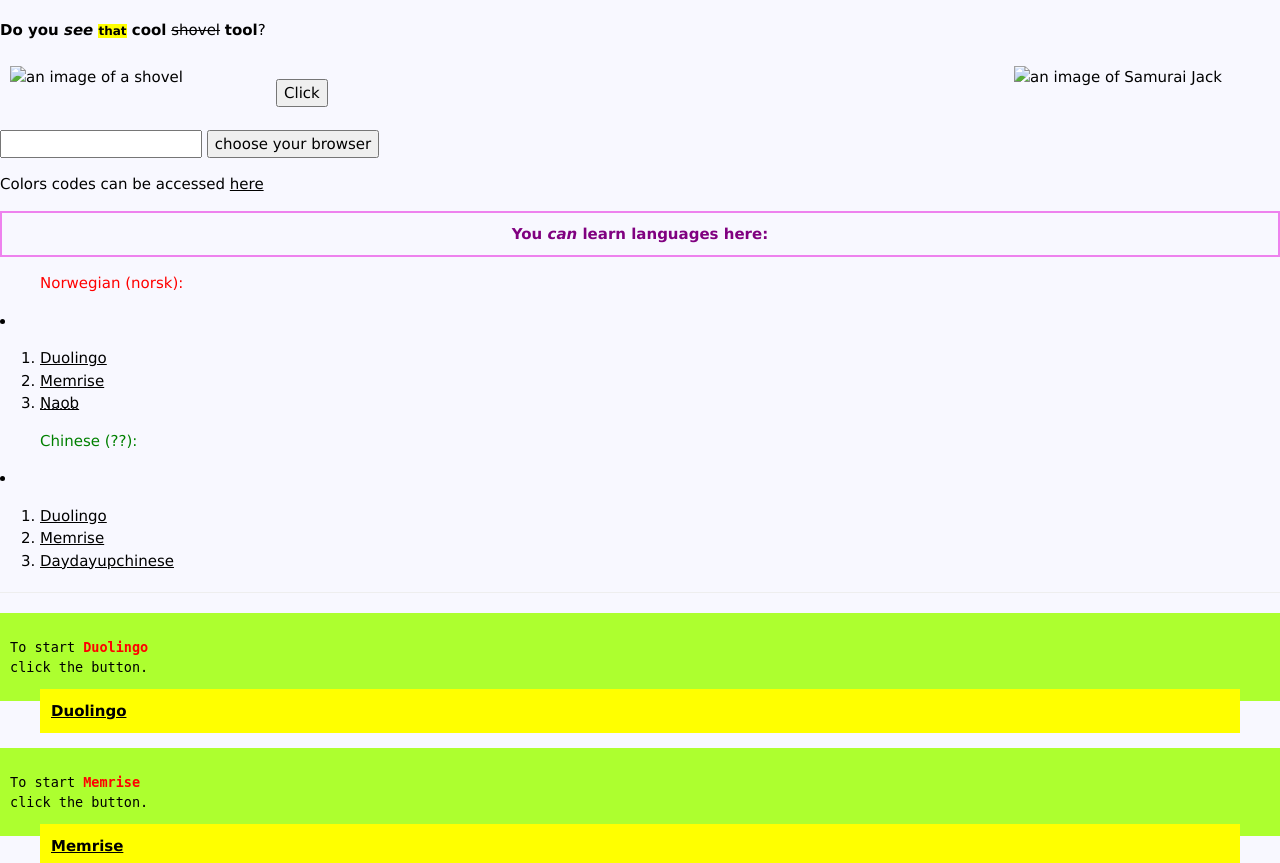
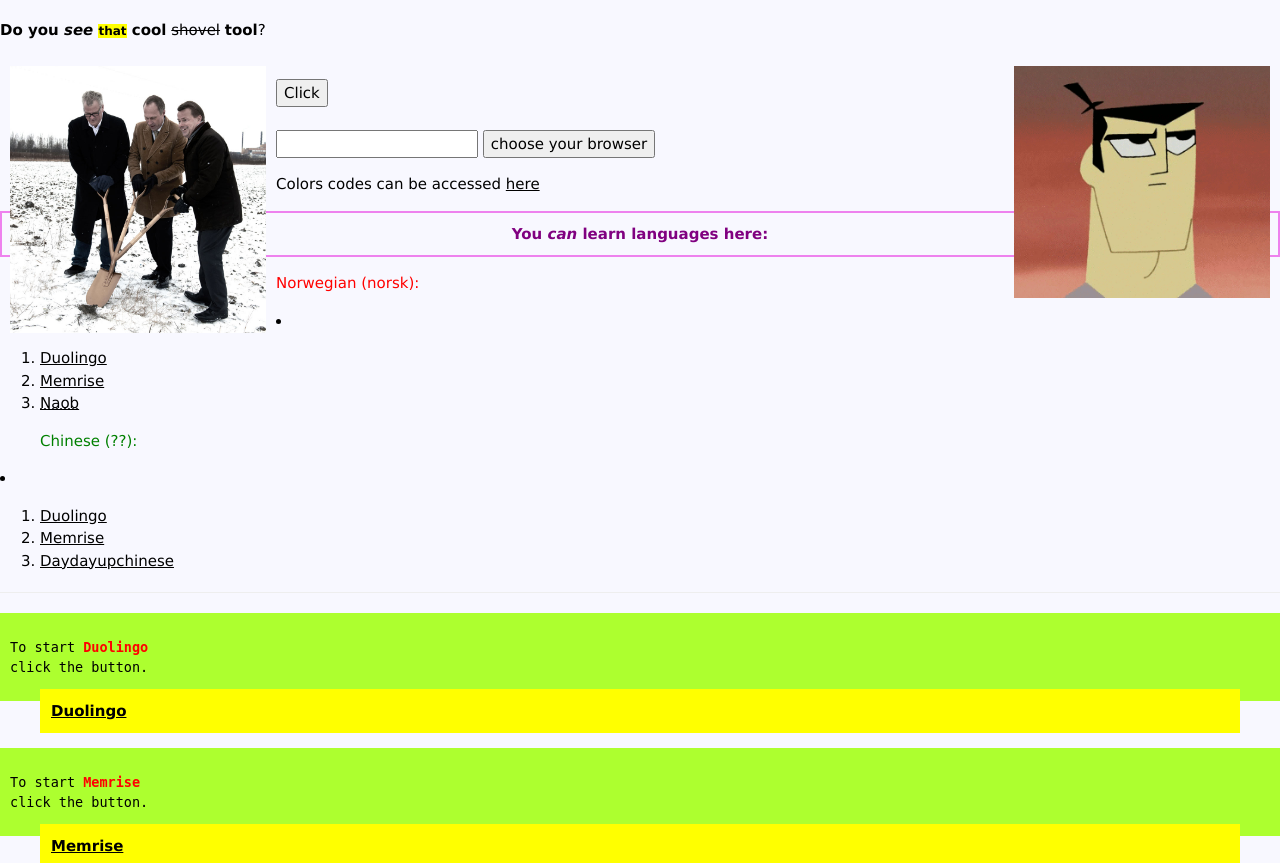
Before and after one commit to gagauzne/gagauzne.github.io, a plain HTML site: page index.html in a window 1280 px wide. Shown: the part 929-1792 px from the top of the page. Drawn offline with Linux system fonts and the light colour scheme.

Commit message:
Update index.html

```diff
--- a/index.html
+++ b/index.html
@@ -87,8 +87,8 @@ color: red;
 <bdo dir="rtl">This line will be written from right to left</bdo><br><br>
   <iframe src="https://www.facebook.com/coltuclu/videos/vb.100000577274362/104017162960859/?type=2&video_source=user_video_tab"></iframe><br>
 <p title="See the picture"><b>Do you   <em>see</em>    <small><mark>that</mark></small>     cool</b>     <del>shovel</del> <strong>tool</strong>?</p>
-<img src="images/lopata.jpg" alt="an image of a shovel" style="float:left; width=140px; height=142;">
-<img src="images/Jack.gif" alt="an image of Samurai Jack" style="float:right;"><br />
+<img src="lopata.jpg" alt="an image of a shovel" style="float:left; width=140px; height=142;">
+<img src="Jack.gif" alt="an image of Samurai Jack" style="float:right;"><br />
  <button type="button" onclick="alert('Nothing happens, aah?')" title="Click me!">Click</button> <br><br>
  <form action="/action_page.php">
   <input list="browsers" name="browser">
@@ -106,7 +106,7 @@ color: red;
  <p style="text-align:center;color:#800080;border:2px solid Violet;padding:10px;" title="choose you language"> <b>You <cite>can</cite> learn languages here:</b></p>
  <ul style="color:red;" title="Kjor pa!">Norwegian (norsk):</ul>
  <li><ol>
- <li><a href="https://www.duolingo.com/" <img src="images/duolingo.img" alt="Duolingo logo" style="width:42px;height:42px;border:0;">Duolingo</a></li>
+ <li><a href="https://www.duolingo.com/" <img src="duolingo.img" alt="Duolingo logo" style="width:42px;height:42px;border:0;">Duolingo</a></li>
  <li><a href="https://www.memrise.com/">Memrise</a></li>
  <li><a href="https://naob.no"><abbr title="Det norske akademis ordbok">Naob</abbr></a></li>
  </ol>
```
